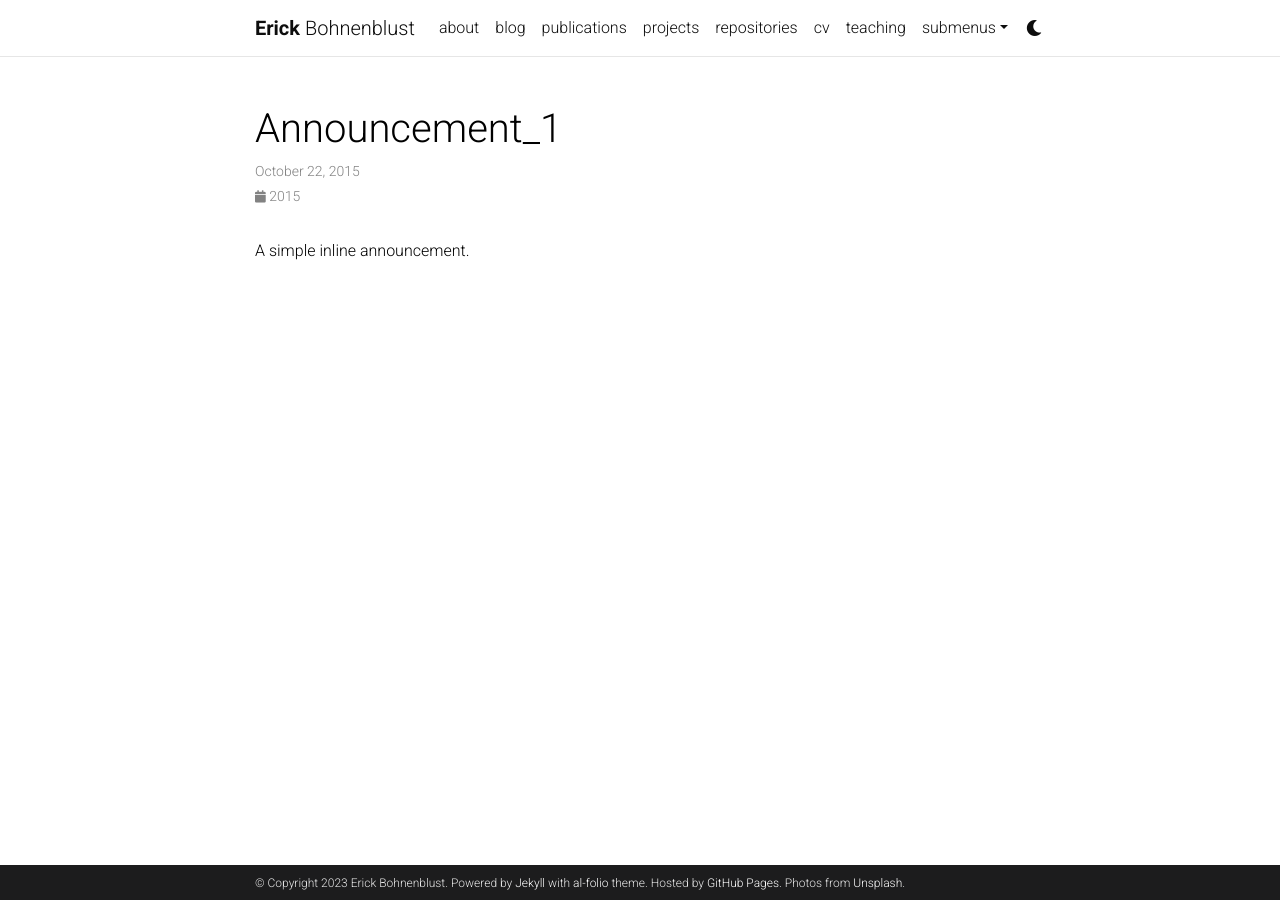
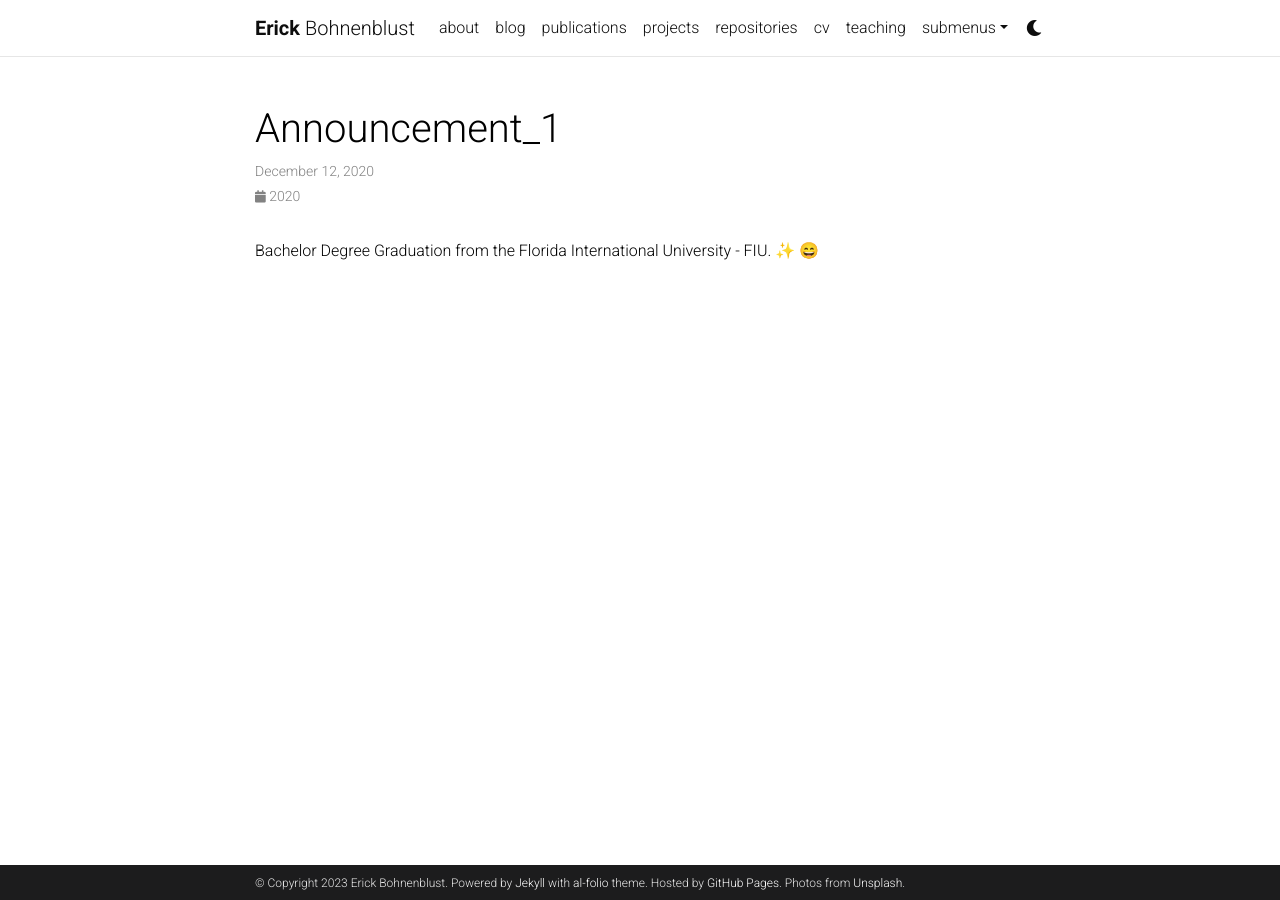
Before and after one commit to ebohnenb/ebohnenb.github.io, a Jekyll site: the page built from _news/announcement_1.md, in a window 1280 px wide. Built offline with Jekyll 4.4.1, drawn with Linux system fonts in a browser that asks for light colours; emoji names are drawn with the system emoji font; comment, search, counter and statistics services are not loaded; a style sheet for code colours, icons or effects is not loaded.

Commit message:
Update announcement_1.md

```diff
--- a/_news/announcement_1.md
+++ b/_news/announcement_1.md
@@ -1,8 +1,8 @@
 ---
 layout: post
-date: 2015-10-22 15:59:00-0400
+date: 2020-12-12 15:59:00-0400
 inline: true
 related_posts: false
 ---
 
-A simple inline announcement.
+Bachelor Degree Graduation from the Florida International University - FIU. :sparkles: :smile:
```
